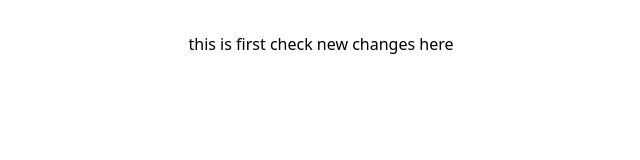
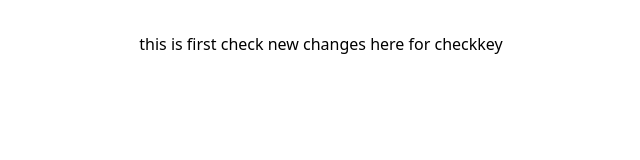
Before and after one commit to naveenchanderkp/glamandglow, a React (Vite) app in the folder frontend/: page / in a window 1280 px wide. Shown: the top 160 px of the page, without its empty margins (319-959 px from the left). Built offline with nearby package versions, Linux system fonts and the light colour scheme.

Commit message:
key check

```diff
--- a/frontend/src/App.jsx
+++ b/frontend/src/App.jsx
@@ -7,7 +7,7 @@ function App() {
 
   return (
     <>
-        <p>this is first check new changes here</p>
+        <p>this is first check new changes here for checkkey</p>
 
     </>
   )
```
